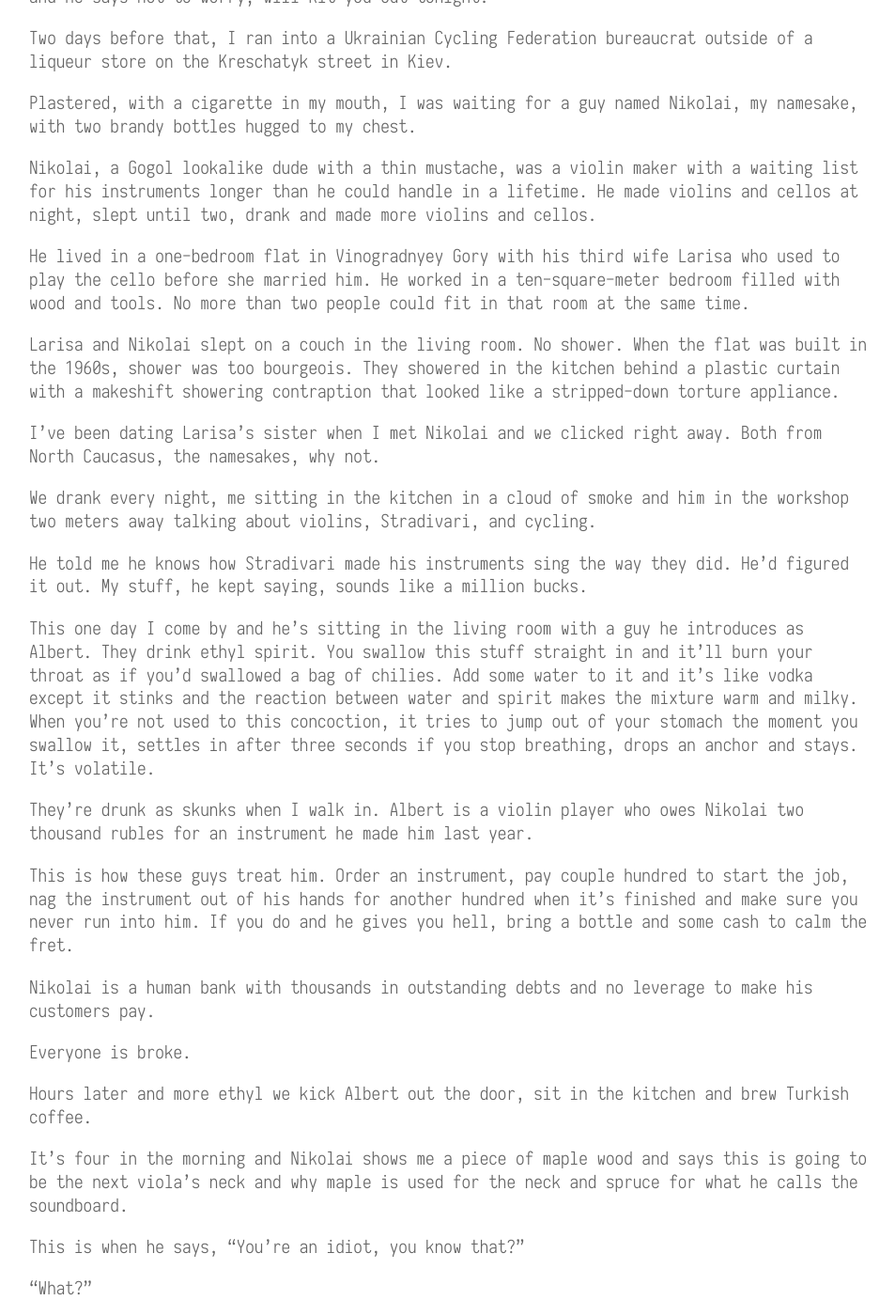
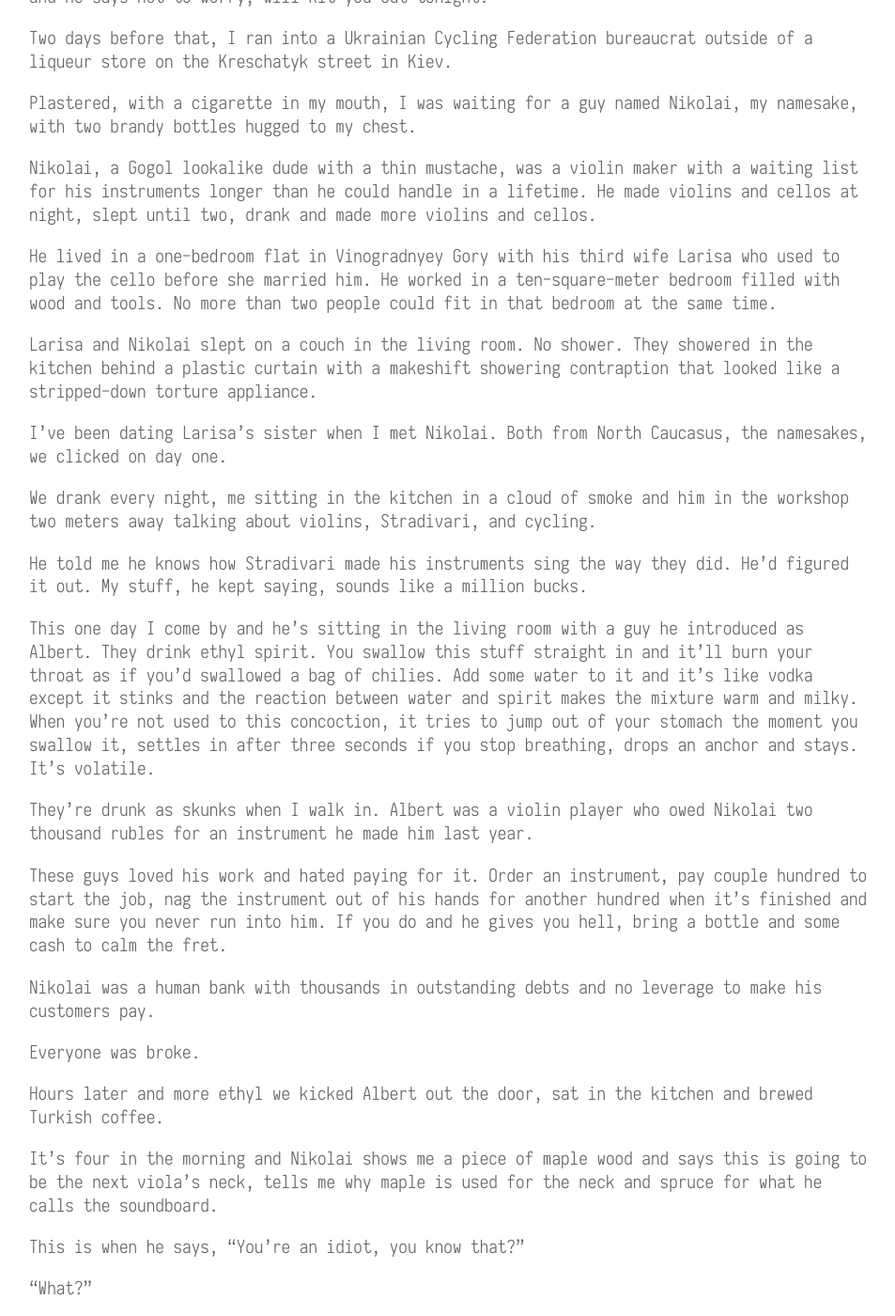
Before and after one commit to nkrzv/nkrzv.github.io, a Jekyll site: the page built from _posts/2019-10-09-the-renegade-ch01.md, in a window 1280 px wide and 1400 px high, scrolled down 1559 px. Shown: the whole window at 94% size, without its empty margins (161-1114 px from the left). Built offline with Jekyll 4.4.1, drawn with Linux system fonts in a browser that asks for light colours; some of the changed text lies outside the part shown.

Commit message:
file name change

```diff
--- a/_posts/2019-10-09-the-renegade-ch01.md
+++ b/_posts/2019-10-09-the-renegade-ch01.md
@@ -17,13 +17,13 @@
 
 Freeze.
 
-The gun’s barrel is dug into my neck’s jugular vein, pointing up. This close from the muzzle, the gunshot will leave soot around the entry hole and pelt in a symmetrical pattern. Forensics call this a powder tattoo because of the tiny burns the blazing propellant specks leave on the way out the gun’s chamber.
+The gun barrel dug into my neck’s jugular vein points up. This close from the muzzle, the gunshot will leave soot around the entry hole and pelt in a symmetrical pattern. Forensics call this a powder tattoo because of the tiny burns the blazing propellant specks leave on the way out the gun’s chamber.
 
 When you see a powder tattoo on a dead body and no soot, you know the shot was fired from a distance because the propellant specks spray farther than the smoke does.
 
-For handguns, the rule of thumb is the distance the powder grains can travel to reach the skin is about twice the barrel’s length. The bullet’s friction against the rifling will gouge off the barrel’s steel pieces and thrust them at the skin. You can’t wipe them off the corpse, they stay.
+For handguns, the rule of thumb is the distance the powder grains travel to reach the skin is about twice the barrel’s length. The bullet’s friction against the rifling will gouge off the barrel’s steel pieces and thrust them at the skin. You can’t wipe them off the corpse, they stay.
 
-He says pray and jabs the gun barrel against my neck. In Russia, they give you time to pray before blowing your brains off. An Eastern Orthodox tradition. No rush, it’s an execution. A five-second talk with God before the firing pin strikes the cartridge primer. After that, the primer ignites the powder inside the cartridge and the gases send the bullet down the barrel at 315 meters per second velocity.
+He says pray and jabs the barrel against my neck. In Russia, they give you time to pray before blowing your brains off. An Eastern Orthodox tradition. No rush, it’s an execution. A five-second talk with God before the firing pin strikes the cartridge primer. After that, the primer ignites the powder inside the cartridge and the gases send the bullet down the barrel at 315 meters per second velocity.
 
 I know this from my school primary military training because the handgun pressed against my throat is a semi-automatic blowback Makarov, the Soviet militsiya’s sidearm.
 
@@ -31,7 +31,7 @@
 
 This is my comeback year. Yuri Elizarov, the team boss, never told me why he took me back. Eighteen months off the bike and he grabs me on the street between two seasons and asks if I want to go to Sochi with the team to reboot my career.
 
-Maybe he wanted to save the team after the Seoul Games’ flop. One gold medal in the men’s kilo and nothing on the road. This is not what the state agreed to finance. They want gold, road gold.
+Maybe he wanted to save the team after the Seoul Games’ flop. One gold medal in the men’s kilo and nothing on the road. This is not what the State agreed to finance. They want gold, road gold.
 
 Start over. Find a new tune. Adopt and mutate. The system you grew up with, that seventy-two-year-old machine no one thought would stop turning, it’s on its knees, a bleeding, stinking wounded pig.
 
@@ -43,29 +43,29 @@
 
 Nikolai, a Gogol lookalike dude with a thin mustache, was a violin maker with a waiting list for his instruments longer than he could handle in a lifetime. He made violins and cellos at night, slept until two, drank and made more violins and cellos.
 
-He lived in a one-bedroom flat in Vinogradnyey Gory with his third wife Larisa who used to play the cello before she married him. He worked in a ten-square-meter bedroom filled with wood and tools. No more than two people could fit in that room at the same time.
+He lived in a one-bedroom flat in Vinogradnyey Gory with his third wife Larisa who used to play the cello before she married him. He worked in a ten-square-meter bedroom filled with wood and tools. No more than two people could fit in that bedroom at the same time.
 
-Larisa and Nikolai slept on a couch in the living room. No shower. When the flat was built in the 1960s, shower was too bourgeois. They showered in the kitchen behind a plastic curtain with a makeshift showering contraption that looked like a stripped-down torture appliance.
+Larisa and Nikolai slept on a couch in the living room. No shower. They showered in the kitchen behind a plastic curtain with a makeshift showering contraption that looked like a stripped-down torture appliance.
 
-I’ve been dating Larisa’s sister when I met Nikolai and we clicked right away. Both from North Caucasus, the namesakes, why not.
+I’ve been dating Larisa’s sister when I met Nikolai. Both from North Caucasus, the namesakes, we clicked on day one.
 
 We drank every night, me sitting in the kitchen in a cloud of smoke and him in the workshop two meters away talking about violins, Stradivari, and cycling.
 
 He told me he knows how Stradivari made his instruments sing the way they did. He’d figured it out. My stuff, he kept saying, sounds like a million bucks.
 
-This one day I come by and he’s sitting in the living room with a guy he introduces as Albert. They drink ethyl spirit. You swallow this stuff straight in and it’ll burn your throat as if you’d swallowed a bag of chilies. Add some water to it and it’s like vodka except it stinks and the reaction between water and spirit makes the mixture warm and milky. When you’re not used to this concoction, it tries to jump out of your stomach the moment you swallow it, settles in after three seconds if you stop breathing, drops an anchor and stays. It’s volatile.
+This one day I come by and he’s sitting in the living room with a guy he introduced as Albert. They drink ethyl spirit. You swallow this stuff straight in and it’ll burn your throat as if you’d swallowed a bag of chilies. Add some water to it and it’s like vodka except it stinks and the reaction between water and spirit makes the mixture warm and milky. When you’re not used to this concoction, it tries to jump out of your stomach the moment you swallow it, settles in after three seconds if you stop breathing, drops an anchor and stays. It’s volatile.
 
-They’re drunk as skunks when I walk in. Albert is a violin player who owes Nikolai two thousand rubles for an instrument he made him last year.
+They’re drunk as skunks when I walk in. Albert was a violin player who owed Nikolai two thousand rubles for an instrument he made him last year.
 
-This is how these guys treat him. Order an instrument, pay couple hundred to start the job, nag the instrument out of his hands for another hundred when it’s finished and make sure you never run into him. If you do and he gives you hell, bring a bottle and some cash to calm the fret.
+These guys loved his work and hated paying for it. Order an instrument, pay couple hundred to start the job, nag the instrument out of his hands for another hundred when it’s finished and make sure you never run into him. If you do and he gives you hell, bring a bottle and some cash to calm the fret.
 
-Nikolai is a human bank with thousands in outstanding debts and no leverage to make his customers pay.
+Nikolai was a human bank with thousands in outstanding debts and no leverage to make his customers pay.
 
-Everyone is broke.
+Everyone was broke.
 
-Hours later and more ethyl we kick Albert out the door, sit in the kitchen and brew Turkish coffee.
+Hours later and more ethyl we kicked Albert out the door, sat in the kitchen and brewed Turkish coffee.
 
-It’s four in the morning and Nikolai shows me a piece of maple wood and says this is going to be the next viola’s neck and why maple is used for the neck and spruce for what he calls the soundboard.
+It’s four in the morning and Nikolai shows me a piece of maple wood and says this is going to be the next viola’s neck, tells me why maple is used for the neck and spruce for what he calls the soundboard.
 
 This is when he says, “You’re an idiot, you know that?”
 
@@ -111,17 +111,17 @@
 
 We start digging the next day. To keep this a secret, we dig at night, fill forty-liter potato sacs with dirt, carry them outside and dump them at the construction site next to Nikolai’s flat.
 
-After digging for two weeks, we hit a concrete slab and our cellar is only one meter deep. You can hide a dead body in this hole but the dream of doubling the workshop’s space dies here tonight.
+After digging for two weeks, we hit a concrete slab. Our cellar was only one meter deep. You can hide a dead body in this hole but the dream to double the workshop’s space, it died that night.
 
-I sit on the kitchen’s floor with my feet in the hole and tell this to Nikolai. I tell him the last two weeks have been the best two weeks of my life and as all dreams do, this one has to die.
+I sat on the kitchen’s floor with my feet in the hole and told Nikolai to stop dreaming. I told him the last two weeks have been the best two weeks of my life and as all dreams do, this one had to die.
 
 At least, we’re not in prison.
 
-This is when we ran into the cycling bureaucrat on the Kreschatyk street, the day the workshop dream died.
+This is when we ran into the cycling bureaucrat on the Kreschatyk street, the day after the workshop dream died.
 
 Nikolai had a job to go to once a week at the Kiev Conservatoire because not having a job was against the antiparasite laws. Stay unemployed for more than four months and you’d end up behind bars for parasitic lifestyle.
 
-I tagged along with him to hang out with men and women who all carried violin cases and talked as if they’d never heard anyone swear before.
+I tagged along with him to hang out with men and women who carried violin cases and talked as if they’d never heard anyone swear before.
 
 We smoked and drank black, thick coffee mixed with brandy in one of the foyers and I listened to bohemian gossip, jokes, and anecdotes about Vienna’s and Stockholm’s concert halls. The brandy came from violin cases, everyone had a flask or a small bottle in a case. In Soviet Union, sober is not how you play serious music.
 
```
Also changed, not shown: _posts/2019-10-09-the-renegate-ch01.md (deleted, +0 -162 lines).
